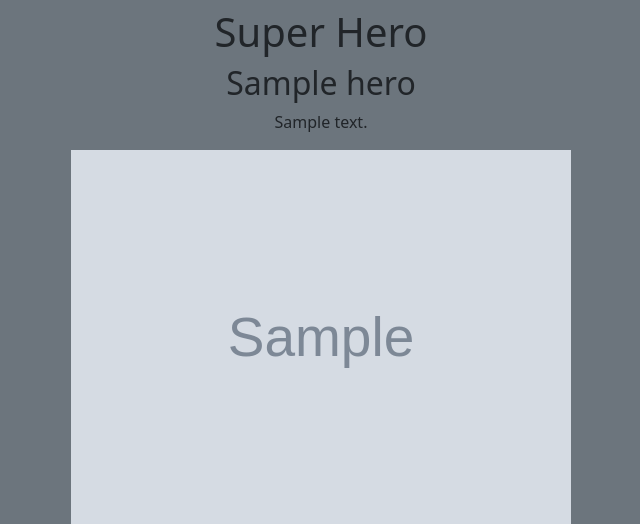
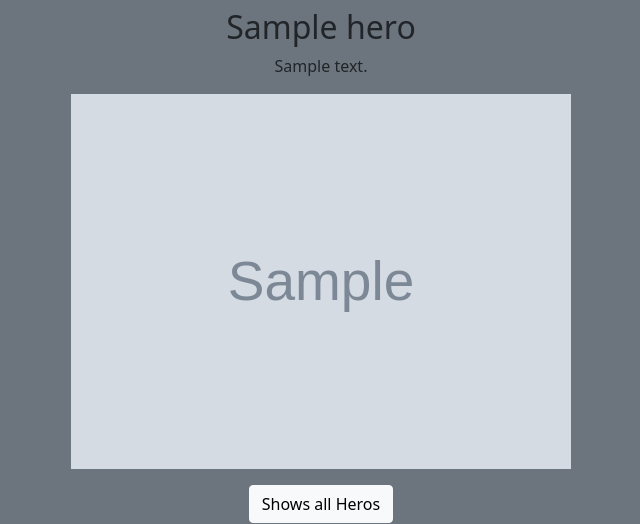
Before and after one commit to Niko-Antuna/BACS350, a Django app: page /hero/1 in a window 1280 px wide. Shown: the part 74-598 px from the top of the page, without its empty margins (319-959 px from the left). Run offline with Django 3.2, Linux system fonts and the light colour scheme; tables that the repository leaves empty hold one stand-in row (values such as "Sample post"); grey boxes marked "Sample" are stand-in pictures.

Commit message:
Project 5 Done

```diff
--- a/week5/Superhero/templates/hero_detail.html
+++ b/week5/Superhero/templates/hero_detail.html
@@ -12,7 +12,6 @@
 {% block content %}
 
 <body>
-    <h1>Super Hero</h1>
     <h2>{{ hero.name }}</h2>
     <p>{{ hero.description }}</p>
     <p><img src="{{ hero.image }}" alt="{{ hero.name}}" width="500"></p>
```
